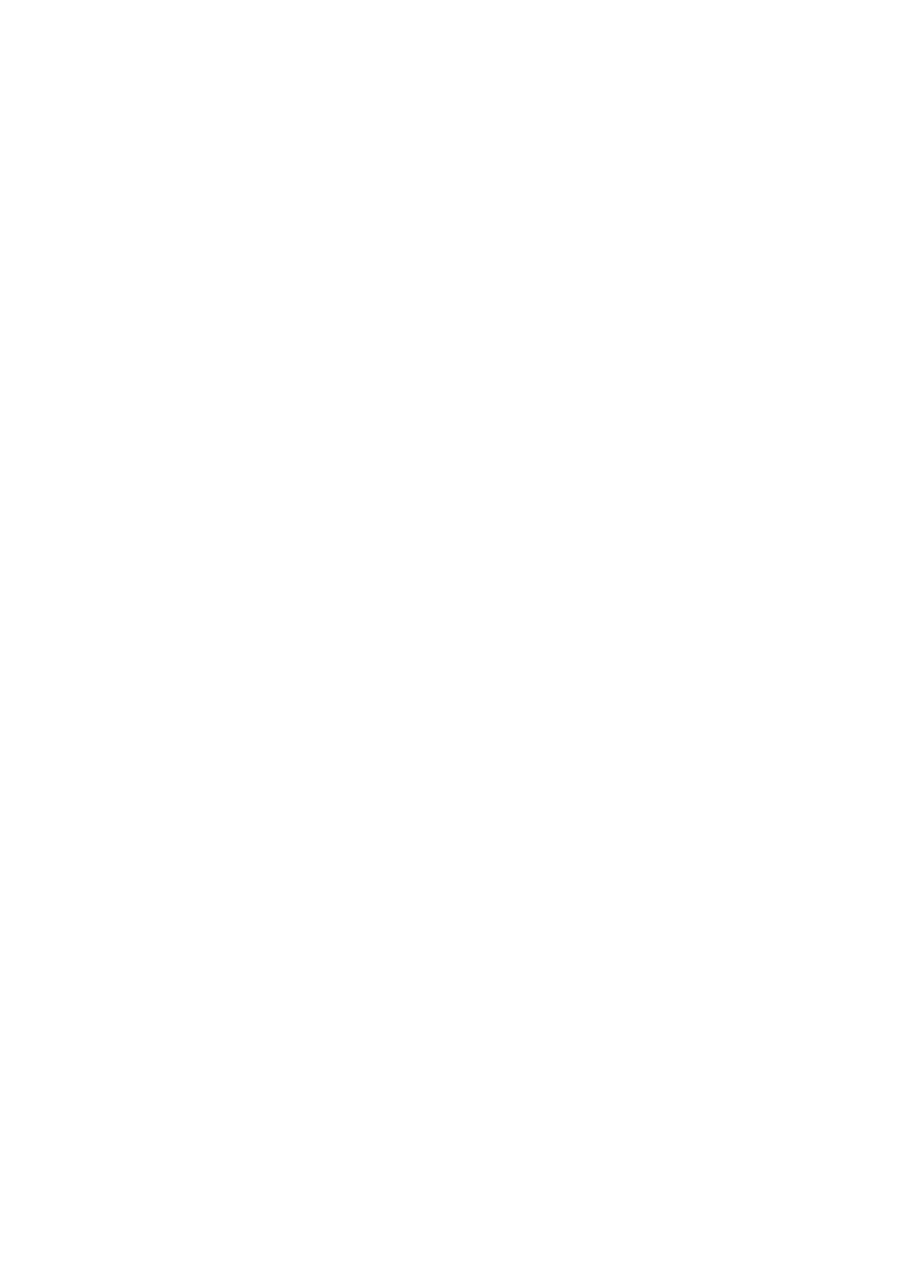
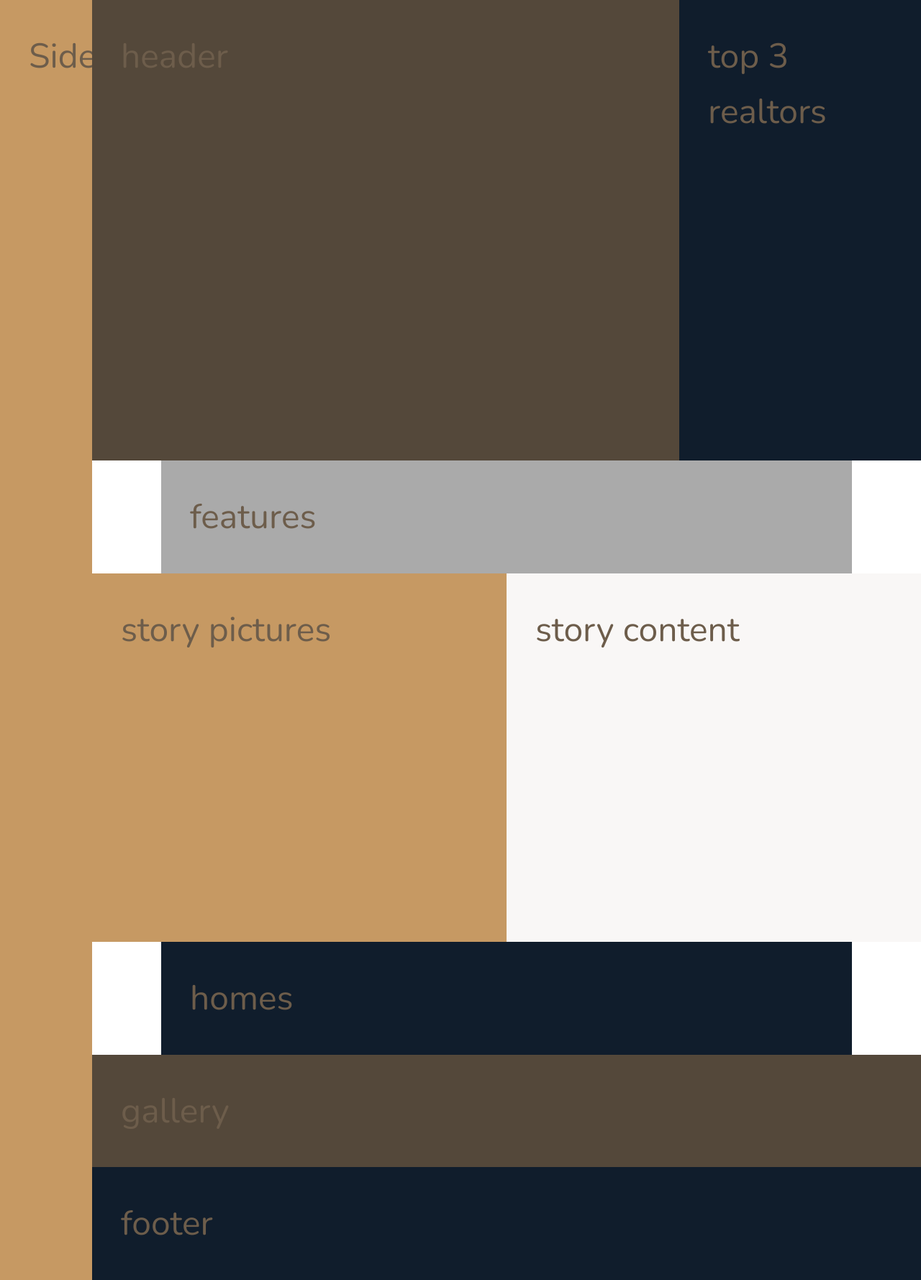
Before and after one commit to fluktar/Nexter, a PHP site: page /index.html in a window 1280 px wide. Before the commit the page is empty. Shown: the whole page at 72% size. Before the commit the page ends 800 px from the top, so only its background shows below. Run offline with PHP 8.4, Linux system fonts and the light colour scheme.

Commit message:
layout - grid - design

```diff
--- a/dist/css/main.min.css
+++ b/dist/css/main.min.css
@@ -0,0 +1 @@
+*,::after,::before{margin:0;padding:0;box-sizing:inherit}html{box-sizing:border-box;font-size:62,5%}body{font-family:Nunito,sans-serif;color:#6d5d4b;font-weight:300;line-height:1.6}.container{display:grid;grid-template-rows:80vh min-content 40vw repeat(3,min-content);grid-template-columns:[sidebar-start] 8rem [sidebar-end full-start] minmax(6rem,1fr) [center-start] repeat(8,[col-start] minmax(min-content,14rem) [col-end]) [center-end] minmax(6rem,1fr) [full-end]}.container>*{padding:40px;font-size:3rem}.sidebar{background-color:#c69963;grid-column:sidebar-start/sidebar-end;grid-row:1/-1}.header{background-color:#54483a;grid-column:full-start/col-end 6}.realtors{background-color:#101d2c;grid-column:col-start 7/full-end}.features{background-color:#aaa;grid-column:center-start/center-end}.story__pictures{background-color:#c69963;grid-column:full-start/col-end 4}.story__content{background-color:#f9f7f6;grid-column:col-start 5/full-end}.homes{background-color:#101d2c;grid-column:center-start/center-end}.gallery{background-color:#54483a;grid-column:full-start/full-end}.footer{background-color:#101d2c;grid-column:full-start/full-end}
--- a/index.html
+++ b/index.html
@@ -11,8 +11,19 @@
     <title>Document</title>
     <link rel="stylesheet" href="/dist/css/main.min.css" />
   </head>
-  <body>
-    <footer></footer>
+  <body class="container">
+    <div class="sidebar">Sidebar</div>
+ <div class="header">header</div>
+
+    <div class="realtors">top 3 realtors</div>
+    <section class="features">features</section>
+ <div class="story__pictures">story pictures</div>
+<div class="story__content">story content</div>
+ <section class="homes">homes</section>
+
+    <section class="gallery">gallery</section>
+ <footer class="footer">footer</footer>
+
     <script src="/dist/js/script.min.js"></script>
   </body>
 </html>
--- a/src/sass/_base.scss
+++ b/src/sass/_base.scss
@@ -1,15 +1,47 @@
 // COLOR VARIABLES
 $color-primary: #c69963;
-$color-primary-dark: #B28451;
+$color-primary-dark: #b28451;
 
 $color-secondary: #101d2c;
 
 $color-grey-light-1: #f9f7f6;
 $color-grey-light-2: #aaa;
 
-$color-grey-dark-1: #54483A;
-$color-grey-dark-2: #6D5D4B;
+$color-grey-dark-1: #54483a;
+$color-grey-dark-2: #6d5d4b;
 
 // FONT VARIABLES
-$font-primary: 'Nunito', sans-serif;
-$font-display: 'Josefin Sans', sans-serif;
+$font-primary: "Nunito", sans-serif;
+$font-display: "Josefin Sans", sans-serif;
+
+*,
+*::after,
+*::before {
+  margin: 0;
+  padding: 0;
+  box-sizing: inherit;
+}
+html {
+  box-sizing: border-box;
+  font-size: 62, 5%;
+}
+
+body {
+  font-family: $font-primary;
+  color: $color-grey-dark-2;
+  font-weight: 300;
+  line-height: 1.6;
+}
+.container {
+  display: grid;
+  grid-template-rows: 80vh min-content 40vw repeat(3, min-content);
+  grid-template-columns:
+    [sidebar-start]8rem [sidebar-end full-start] minmax(6rem, 1fr)
+    [center-start] repeat(8, [col-start] minmax(min-content, 14rem) [col-end])
+    [center-end] minmax(6rem, 1fr) [full-end];
+
+  & > * {
+    padding: 40px;
+    font-size: 3rem;
+  }
+}
--- a/src/sass/_features.scss
+++ b/src/sass/_features.scss
@@ -0,0 +1,4 @@
+.features {
+  background-color: $color-grey-light-2;
+  grid-column: center-start / center-end;
+}
--- a/src/sass/_footer.scss
+++ b/src/sass/_footer.scss
@@ -0,0 +1,4 @@
+.footer {
+  background-color: $color-secondary;
+  grid-column: full-start / full-end;
+}
--- a/src/sass/_gallery.scss
+++ b/src/sass/_gallery.scss
@@ -0,0 +1,4 @@
+.gallery {
+  background-color: $color-grey-dark-1;
+  grid-column: full-start / full-end;
+}
--- a/src/sass/_header.scss
+++ b/src/sass/_header.scss
@@ -0,0 +1,4 @@
+.header {
+  background-color: $color-grey-dark-1;
+  grid-column: full-start/col-end 6;
+}
--- a/src/sass/_homes.scss
+++ b/src/sass/_homes.scss
@@ -0,0 +1,4 @@
+.homes {
+  background-color: $color-secondary;
+  grid-column: center-start / center-end;
+}
--- a/src/sass/_realtors.scss
+++ b/src/sass/_realtors.scss
@@ -0,0 +1,4 @@
+.realtors {
+  background-color: $color-secondary;
+  grid-column: col-start 7 / full-end;
+}
--- a/src/sass/_sidebar.scss
+++ b/src/sass/_sidebar.scss
@@ -0,0 +1,5 @@
+.sidebar {
+  background-color: $color-primary;
+  grid-column: sidebar-start / sidebar-end;
+  grid-row: 1 / -1;
+}
--- a/src/sass/_story.scss
+++ b/src/sass/_story.scss
@@ -0,0 +1,10 @@
+.story {
+  &__pictures {
+    background-color: $color-primary;
+    grid-column: full-start / col-end 4;
+  }
+  &__content {
+    background-color: $color-grey-light-1;
+    grid-column: col-start 5 / full-end;
+  }
+}
```
Also changed, not shown: views/index.ejs (+13 -2 lines), 8 other files.
